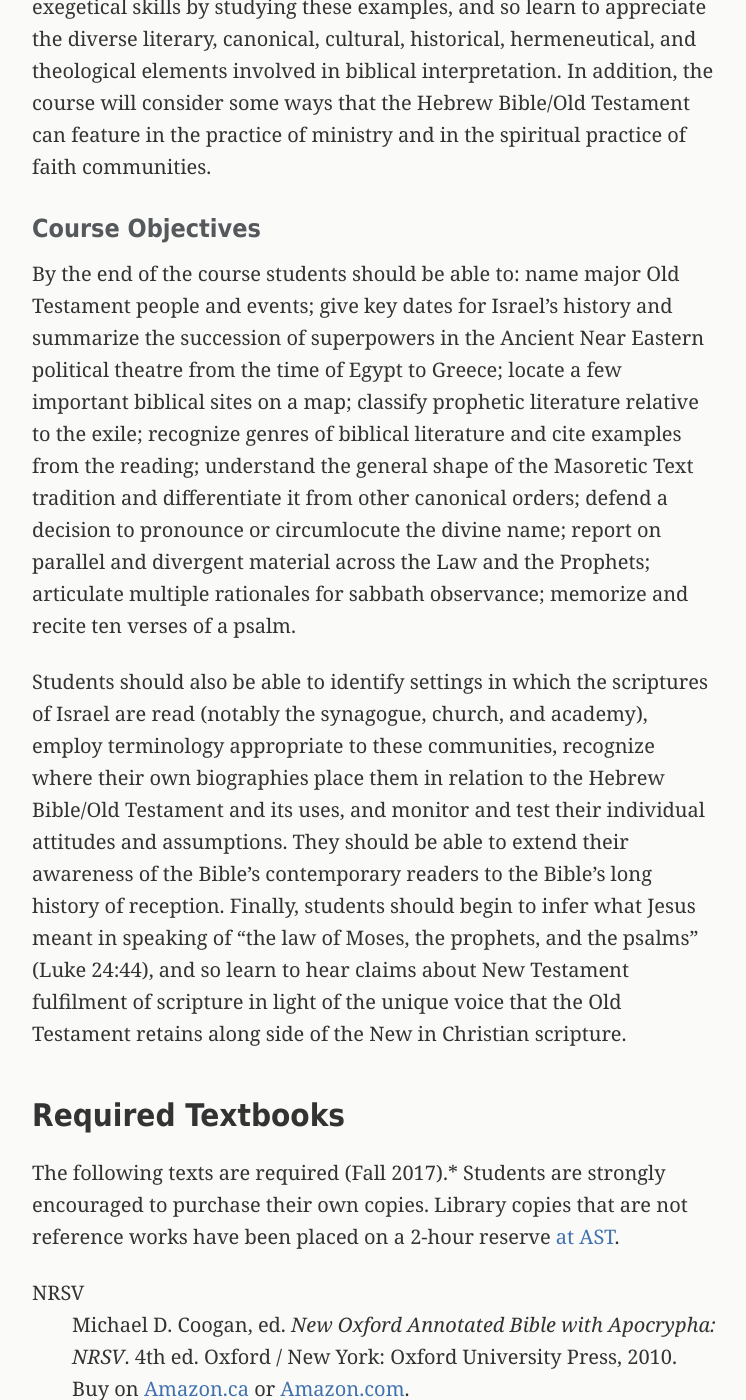
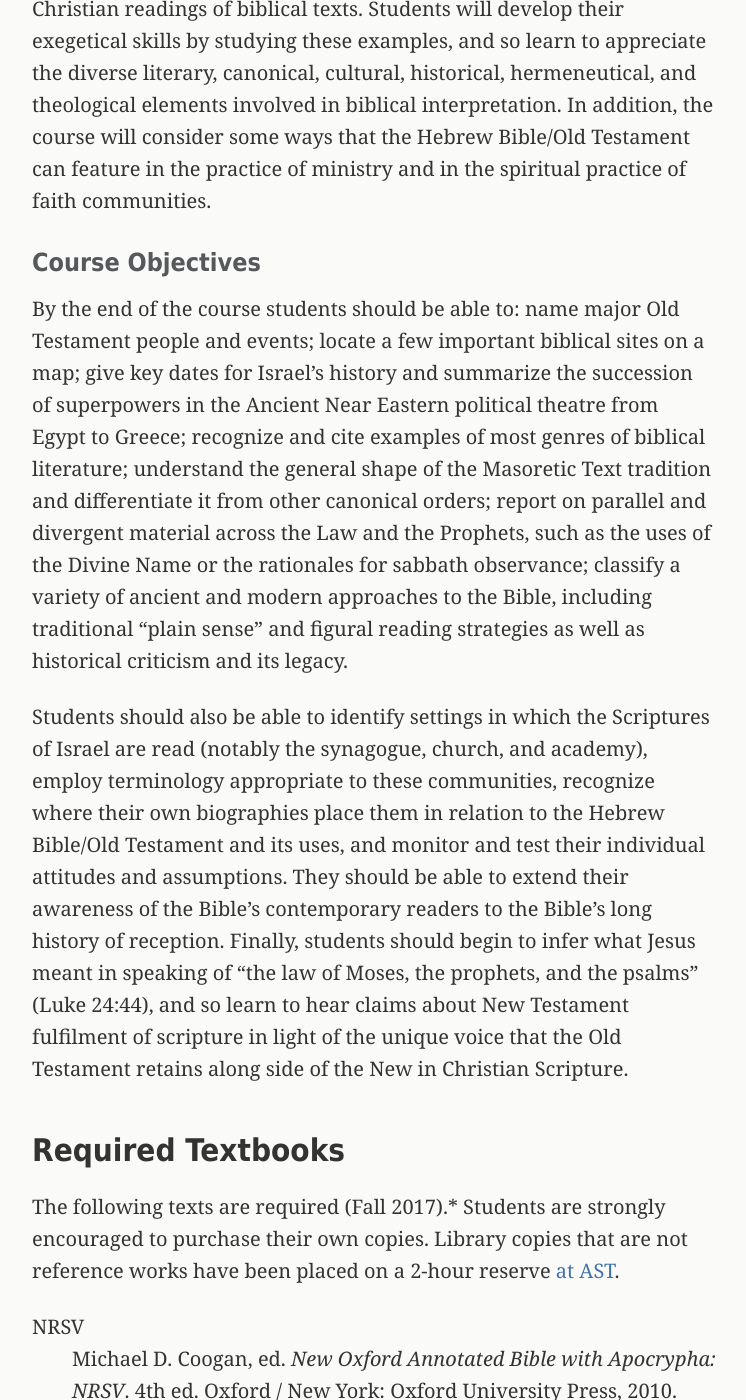
Before and after one commit to danieldriver/danieldriver.github.io, a Jekyll site: the page built from _pages/bf-1001.md, in a window 1280 px wide and 1400 px high, scrolled down 993 px. Shown: the whole window, without its empty margins (266-1012 px from the left). Built offline with Jekyll 4.4.1, drawn with Linux system fonts in a browser that asks for light colours; some of the changed text lies outside the part shown.

Commit message:
final revisions to BF 1001, Fall 2017 edition

```diff
--- a/_pages/bf-1001.md
+++ b/_pages/bf-1001.md
@@ -42,18 +42,15 @@
 
 By the end of the course students should be able to:
 	name major Old Testament people and events;
-	give key dates for Israel's history and summarize the succession of superpowers in the Ancient Near Eastern political theatre from the time of Egypt to Greece;
 	locate a few important biblical sites on a map;
-	classify prophetic literature relative to the exile;
-	recognize genres of biblical literature and cite examples from the reading;
+	give key dates for Israel's history and summarize the succession of superpowers in the Ancient Near Eastern political theatre from Egypt to Greece;
+	recognize and cite examples of most genres of biblical literature;
 	understand the general shape of the Masoretic Text tradition and differentiate it from other canonical orders;
-	defend a decision to pronounce or circumlocute the divine name;
-	report on parallel and divergent material across the Law and the Prophets;
-	articulate multiple rationales for sabbath observance;
-	memorize and recite ten verses of a psalm.
+	report on parallel and divergent material across the Law and the Prophets, such as the uses of the Divine Name or the rationales for sabbath observance;
+	classify a variety of ancient and modern approaches to the Bible, including traditional “plain sense” and figural reading strategies as well as historical criticism and its legacy.
 
 Students should also be able to identify settings in which the
-scriptures of Israel are read (notably the synagogue, church, and
+Scriptures of Israel are read (notably the synagogue, church, and
 academy), employ terminology appropriate to these communities, recognize
 where their own biographies place them in relation to the Hebrew
 Bible/Old Testament and its uses, and monitor and test their individual
@@ -63,7 +60,7 @@
 speaking of "the law of Moses, the prophets, and the psalms" (Luke
 24:44), and so learn to hear claims about New Testament fulfilment of
 scripture in light of the unique voice that the Old Testament retains
-along side of the New in Christian scripture.
+along side of the New in Christian Scripture.
 
 
 ## Required Textbooks
```
Also changed, not shown: other parts of _pages/bf-1001.md (+2 -2 lines).
